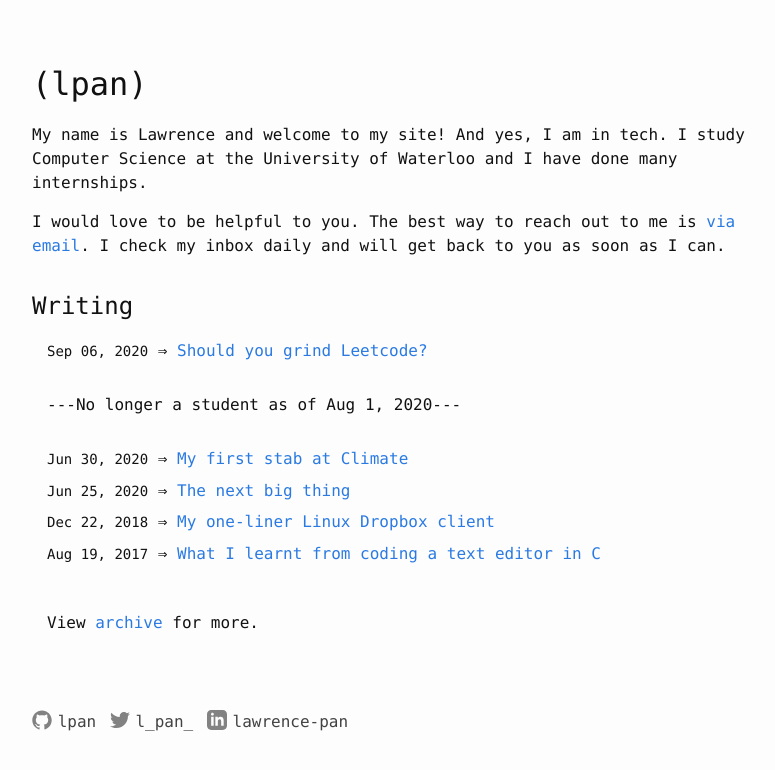
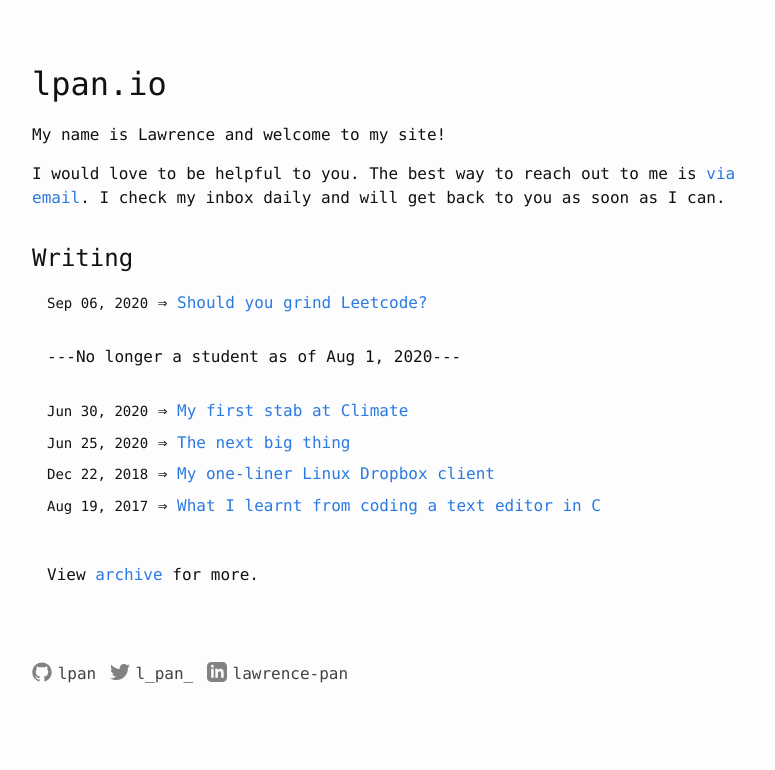
Before and after one commit to lpan/lpan.github.io, a Jekyll site: the page built from index.html, in a window 1280 px wide. Shown: the top 770 px of the page, without its empty margins (238-1013 px from the left). Built offline with Jekyll 4.4.1, drawn with Linux system fonts in a browser that asks for light colours.

Commit message:
revamp intro text

```diff
--- a/_includes/header.html
+++ b/_includes/header.html
@@ -6,7 +6,7 @@
 
   {% if page.url == "/" %}
     <div>
-      <h1 class="header-main">(lpan)</h1>
+      <h1 class="header-main">lpan.io</h1>
     </div>
   {% endif %}
 
--- a/index.html
+++ b/index.html
@@ -4,9 +4,7 @@ layout: default
 
 <div class="home">
   <p>
-    My name is Lawrence and welcome to my site! And yes, I am in tech. I study
-    Computer Science at the University of Waterloo and I have done many
-    internships.
+    My name is Lawrence and welcome to my site!
   </p>
 
   <p>
```
